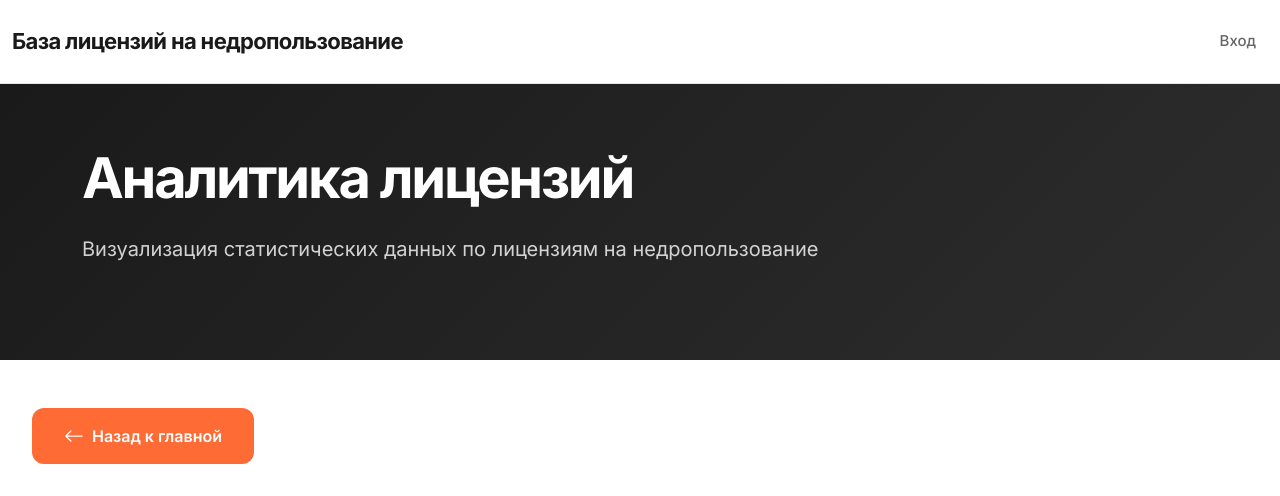
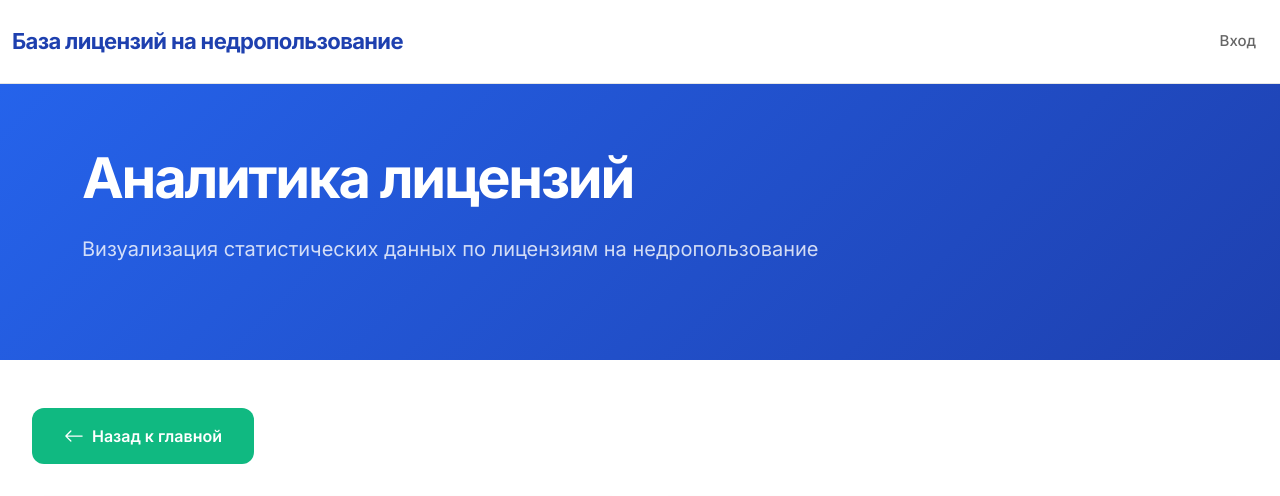
Before and after one commit to Terrmlt/Inside-site-f, a Django app: page /analytics/ in a window 1280 px wide. Shown: the top 496 px of the page. Run offline with Django 5.2, Linux system fonts and the light colour scheme; data that the repository does not hold is empty; parts of the project's set-up code (start-up, migrations or seed data) failed here and were passed over.

Commit message:
Update application color scheme and styling for a modern look
Modify CSS variables, chart colors, gradients, and box-shadows to implement a new blue and green color palette across various HTML templates and update documentation in replit.md.

Replit-Commit-Author: Agent
Replit-Commit-Session-Id: b4661f42-3f27-40ce-bc7f-8610cee4c41c
Replit-Commit-Checkpoint-Type: full_checkpoint
Replit-Commit-Event-Id: 002c8e5b-61cf-4102-a4e0-5065edffef3a
Replit-Commit-Screenshot-Url: https://storage.googleapis.com/screenshot-production-us-central1/a50e56e3-31d6-4128-b84c-3fb1a86563dc/b4661f42-3f27-40ce-bc7f-8610cee4c41c/ySgtjEI

```diff
--- a/licenses/templates/licenses/analytics.html
+++ b/licenses/templates/licenses/analytics.html
@@ -16,7 +16,7 @@
     }
 
     .hero-section {
-        background: linear-gradient(135deg, #1a1a1a 0%, #2d2d2d 100%);
+        background: linear-gradient(135deg, #2563EB 0%, #1E40AF 100%);
         color: white;
         padding: 4rem 2rem 3rem;
         position: relative;
@@ -222,11 +222,11 @@
                 datasets: [{
                     data: Object.values(typeCount),
                     backgroundColor: [
-                        '#ff6b35',
-                        '#ff8956',
-                        '#ffa777',
-                        '#ffc599',
-                        '#ffe3bb'
+                        '#10B981',
+                        '#34D399',
+                        '#6EE7B7',
+                        '#A7F3D0',
+                        '#D1FAE5'
                     ],
                     borderWidth: 2,
                     borderColor: '#ffffff'
@@ -245,11 +245,11 @@
                                 size: 13,
                                 weight: '600'
                             },
-                            color: '#1a1a1a'
+                            color: '#1E40AF'
                         }
                     },
                     tooltip: {
-                        backgroundColor: 'rgba(26, 26, 26, 0.9)',
+                        backgroundColor: 'rgba(30, 64, 175, 0.9)',
                         titleFont: {
                             family: 'Inter, system-ui, sans-serif',
                             size: 14,
@@ -287,7 +287,7 @@
                 datasets: [{
                     label: 'Количество лицензий',
                     data: sorted.map(item => item[1]),
-                    backgroundColor: '#ff6b35',
+                    backgroundColor: '#10B981',
                     borderRadius: 8,
                     borderWidth: 0
                 }]
@@ -300,7 +300,7 @@
                         display: false
                     },
                     tooltip: {
-                        backgroundColor: 'rgba(26, 26, 26, 0.9)',
+                        backgroundColor: 'rgba(30, 64, 175, 0.9)',
                         titleFont: {
                             family: 'Inter, system-ui, sans-serif',
                             size: 14,
@@ -375,12 +375,12 @@
                 datasets: [{
                     label: 'Истекающие лицензии',
                     data: monthsData,
-                    borderColor: '#ff6b35',
-                    backgroundColor: 'rgba(255, 107, 53, 0.1)',
+                    borderColor: '#10B981',
+                    backgroundColor: 'rgba(16, 185, 129, 0.1)',
                     borderWidth: 3,
                     fill: true,
                     tension: 0.4,
-                    pointBackgroundColor: '#ff6b35',
+                    pointBackgroundColor: '#10B981',
                     pointBorderColor: '#ffffff',
                     pointBorderWidth: 2,
                     pointRadius: 5,
@@ -395,7 +395,7 @@
                         display: false
                     },
                     tooltip: {
-                        backgroundColor: 'rgba(26, 26, 26, 0.9)',
+                        backgroundColor: 'rgba(30, 64, 175, 0.9)',
                         titleFont: {
                             family: 'Inter, system-ui, sans-serif',
                             size: 14,
--- a/licenses/templates/licenses/base.html
+++ b/licenses/templates/licenses/base.html
@@ -10,12 +10,12 @@
     <link href="https://fonts.googleapis.com/css2?family=Inter:wght@400;500;600;700&display=swap" rel="stylesheet">
     <style>
         :root {
-            --primary-color: #1a1a1a;
-            --primary-dark: #0a0a0a;
-            --primary-light: #333333;
-            --accent-color: #ff6b35;
-            --accent-hover: #e55a2b;
-            --text-dark: #1a1a1a;
+            --primary-color: #3B82F6;
+            --primary-dark: #1E40AF;
+            --primary-light: #60A5FA;
+            --accent-color: #10B981;
+            --accent-hover: #059669;
+            --text-dark: #1E40AF;
             --text-muted: #666666;
             --text-light: #999999;
             --border-color: #e5e5e5;
--- a/licenses/templates/licenses/map.html
+++ b/licenses/templates/licenses/map.html
@@ -76,7 +76,7 @@
         align-items: center;
         justify-content: center;
         cursor: pointer;
-        box-shadow: 0 4px 12px rgba(255, 107, 53, 0.3);
+        box-shadow: 0 4px 12px rgba(16, 185, 129, 0.3);
         transition: all 0.3s;
         z-index: 1000;
         border: none;
@@ -85,7 +85,7 @@
     .back-to-top:hover {
         background: var(--accent-hover);
         transform: translateY(-4px);
-        box-shadow: 0 8px 20px rgba(255, 107, 53, 0.4);
+        box-shadow: 0 8px 20px rgba(16, 185, 129, 0.4);
     }
 
     .back-to-top.show {
@@ -93,7 +93,7 @@
     }
 
     .hero-section {
-        background: linear-gradient(135deg, #1a1a1a 0%, #2d2d2d 100%);
+        background: linear-gradient(135deg, #2563EB 0%, #1E40AF 100%);
         color: white;
         padding: 4rem 2rem 3rem;
         position: relative;
```
Also changed, not shown: replit.md (+3 -3 lines), 1 other file.
